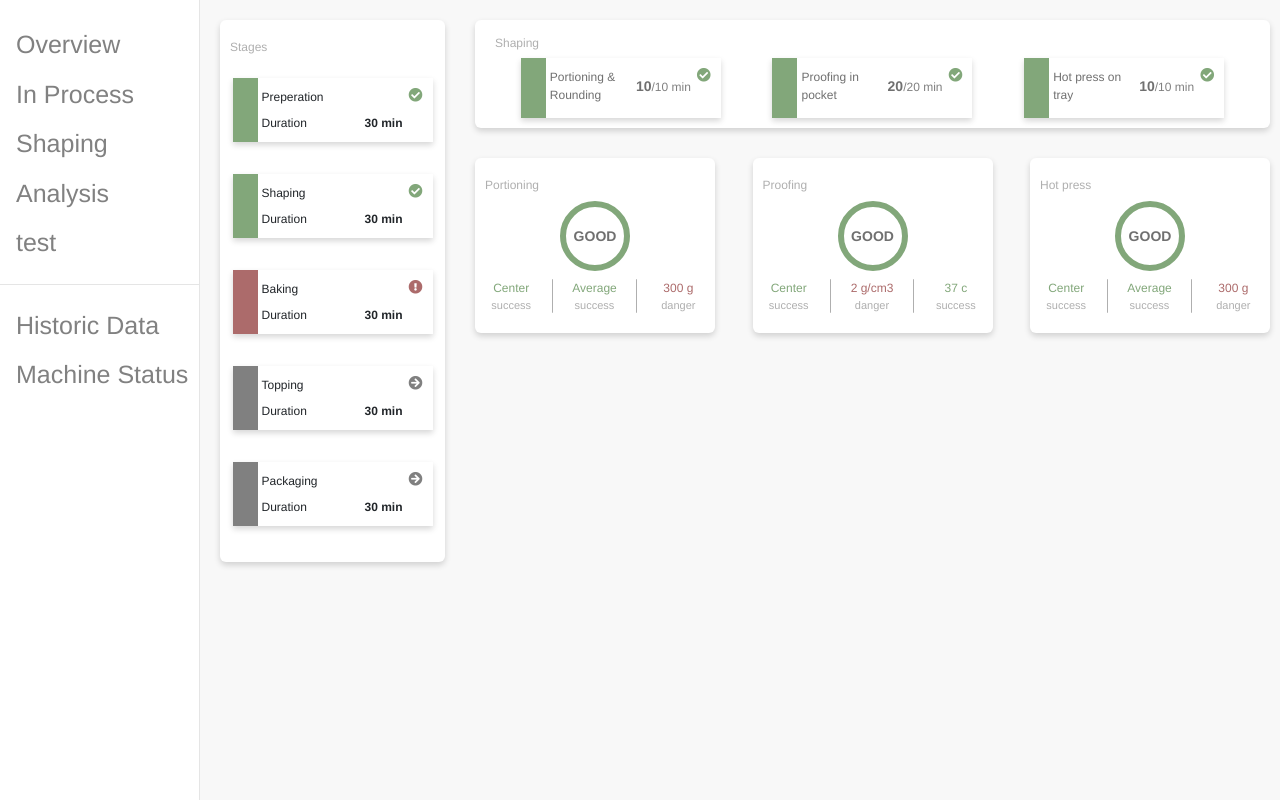
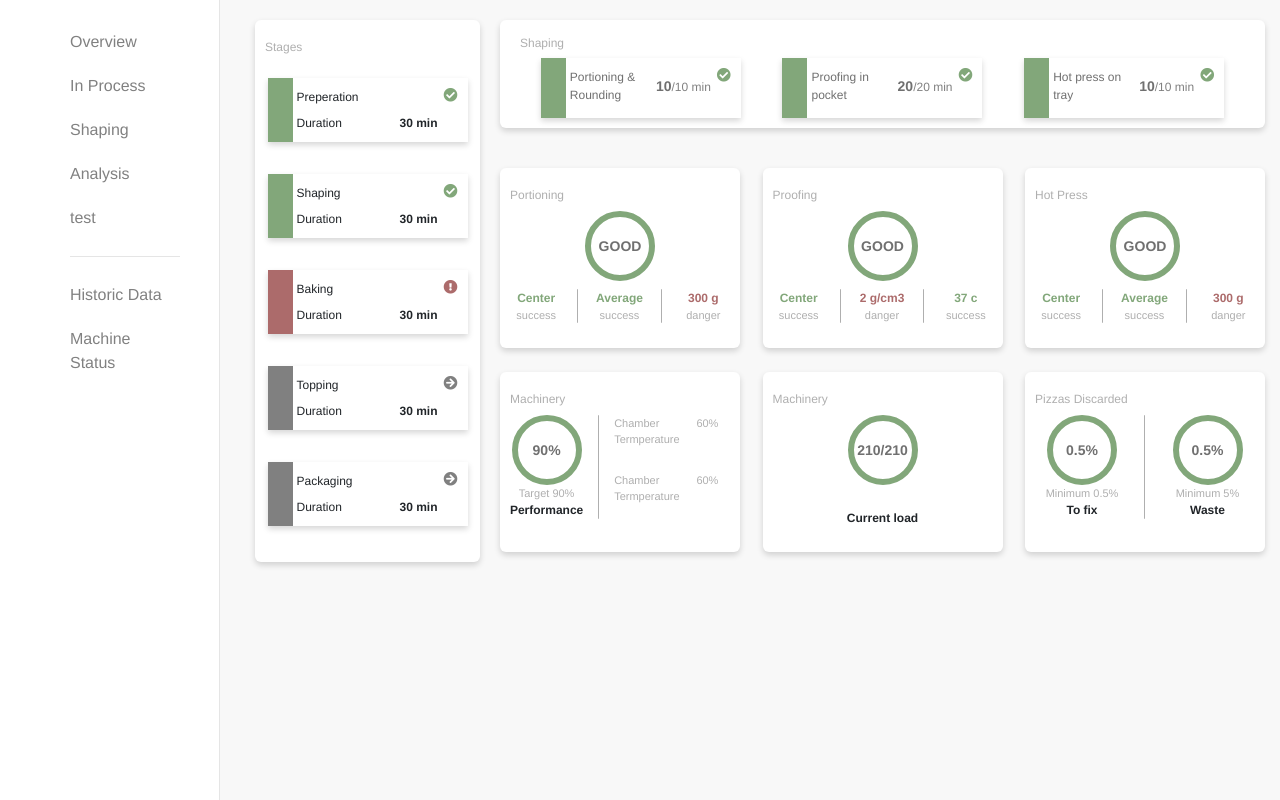
Before and after one commit to osterdalh/internetOfPizza, a React (Create React App) app: page /shaping in a window 1280 px wide. Built offline with nearby package versions, Linux system fonts and the light colour scheme.

Commit message:
shaping finished

```diff
--- a/src/App.css
+++ b/src/App.css
@@ -3,7 +3,7 @@ body{
 }
 
 .pageContent{
-  margin-left: 200px;
+  margin-left: 220px;
   height: 100vh;
   background-color: #f8f8f8;
 }
--- a/src/components/DetailedInfobox/DetailedInfobox.js
+++ b/src/components/DetailedInfobox/DetailedInfobox.js
@@ -6,12 +6,13 @@ import IconInfo from '../IconInfo/IconInfo'
 
 
 
-const DetailedInfobox = ({ name, circleText, sensors }) => {
+const DetailedInfobox = ({ name, circleText, sensors, children }) => {
     return (
         <div>
             <div className="DetailedInfobox">
                 <h5>{name} </h5>
-
+                {children ? children :
+                    <div>
                         <CircleInfo type="success">
                             <h6>{circleText}</h6>
                         </CircleInfo>
@@ -32,10 +33,11 @@ const DetailedInfobox = ({ name, circleText, sensors }) => {
                                     )
                                 })
                             }
+                        </div>
+                    </div>
+                }
 
 
-
-                </div>
 
             </div>
         </div>
--- a/src/components/DetailedInfobox/DetailedInfobox.scss
+++ b/src/components/DetailedInfobox/DetailedInfobox.scss
@@ -4,6 +4,7 @@
     padding: 20px 10px;
     width: 240px;
     background-color: white;
+    height: 180px;
     border-radius: 6px;
     box-shadow: 0 3px 6px 0 rgba(0, 0, 0, 0.16);
     h5 {
@@ -31,7 +32,7 @@
     }
     .sensorValue {
         font-size: 12px;
-        font-weight: 500;
+        font-weight: 700;
     }
     .sensorName {
         font-size: 11px;
--- a/src/components/Sidebar/Sidebar.js
+++ b/src/components/Sidebar/Sidebar.js
@@ -11,7 +11,8 @@ const Sidebar = () => {
         <div className="Sidebar ">
 
 
-            <div className="sidenav">
+            <div className="sidenav nav">
+                <div className="linkContainer">
                     <Link to="/">Overview</Link>
                     <Link to="/process">In Process</Link>
                     <Link to="/shaping">Shaping</Link>
@@ -20,7 +21,7 @@ const Sidebar = () => {
                     <hr />
                     <Link to="/history">Historic Data</Link>
                     <Link to="/machinestatus">Machine Status</Link>
-
+                </div>
             </div>
 
 
--- a/src/components/Sidebar/Sidebar.scss
+++ b/src/components/Sidebar/Sidebar.scss
@@ -3,7 +3,7 @@
 .sidenav {
 
     height: 100%;
-    width: 200px;
+    width: 220px;
     position: fixed;
     z-index: 1;
     top: 0;
@@ -12,24 +12,30 @@
     padding-top: 20px;
     border-right: 1px solid rgba(0,0,0,.1);
   }
+  .linkContainer{
+    width: 110px;
+    margin: 0 auto 0 70px;
+  }
 
   .sidenav a {
-    padding: 6px 8px 6px 16px;
+    padding: 10px 0;
     text-decoration: none;
-    font-size: 25px;
+    font-size: 16px;
+
     color: #818181;
     display: block;
   }
 
   .sidenav a:hover {
     color: black;
+    text-decoration: none;
   }
   .sidenav a:focus{
-    text-decoration: underline;
+    font-weight: 700;
     color: black;
+  }
 
 
-  }
   .main {
     margin-left: 160px; /* Same as the width of the sidenav */
     font-size: 28px; /* Increased text to enable scrolling */
--- a/src/pages/Shaping/Shaping.js
+++ b/src/pages/Shaping/Shaping.js
@@ -2,6 +2,7 @@ import React from 'react'
 import './Shaping.scss'
 import Infobox from '../../components/Infobox/Infobox'
 import DetailedInfobox from '../../components/DetailedInfobox/DetailedInfobox'
+import CircleInfo from '../../components/CircleInfo/CircleInfo'
 
 
 const StagesDetails = () => {
@@ -58,10 +59,8 @@ const StagesDetails = () => {
     )
 }
 
-const ShapingDetails = () => {
+const ShapingStatus = () => {
     return (
-        <div className="ShapingDetails">
-
         <div className="infoDetailsContainer">
             <h5 className="d-inline-block">Shaping</h5>
 
@@ -98,7 +97,27 @@ const ShapingDetails = () => {
 
 
         </div>
-            <div className="d-flex justify-content-between">
+    )
+}
+
+
+
+
+
+
+
+const Shaping = () => {
+    return (
+        <div className="container">
+            <div className="d-inline-block leftSide">
+                <StagesDetails></StagesDetails>
+
+            </div>
+            <div className="d-inline-block rightSide">
+                <ShapingStatus></ShapingStatus>
+                <div className="ShapingDetails px-0">
+
+                    <div className="d-flex justify-content-between mb-4">
                         <DetailedInfobox name="Portioning" circleText="GOOD" sensors={[
                             {
                                 name: "Position",
@@ -116,8 +135,8 @@ const ShapingDetails = () => {
                                 name: "Weight",
                                 value: "300 g",
                                 type: "danger"
-
-                    }]}></DetailedInfobox>
+                            }
+                        ]}></DetailedInfobox>
                         <DetailedInfobox name="Proofing" circleText="GOOD" sensors={[
                             {
                                 name: "Diameter",
@@ -136,8 +155,9 @@ const ShapingDetails = () => {
                                 value: "37 c",
                                 type: "success"
 
-                    }]}></DetailedInfobox>
-                <DetailedInfobox name="Hot press" circleText="GOOD" sensors={[
+                            }
+                        ]}></DetailedInfobox>
+                        <DetailedInfobox name="Hot Press" circleText="GOOD" sensors={[
                             {
                                 name: "Position",
                                 value: "Center",
@@ -155,27 +175,94 @@ const ShapingDetails = () => {
                                 value: "300 g",
                                 type: "danger"
 
-                    }]}></DetailedInfobox>
+                            }
+                        ]}></DetailedInfobox>
+
+                    </div>
+                    <div className="d-flex justify-content-between">
+                        <DetailedInfobox name="Machinery">
+                            <div className="row">
+                                <div className="col-5 devider text-center p-0">
+                                    <CircleInfo type="success">
+                                        <h6>90%</h6>
+                                    </CircleInfo>
+                                    <div className="sensorName">
+                                        Target 90%
+                                    </div>
+                                    <div className="sensorValue">
+                                        Performance
+                                    </div>
+                                </div>
+                                <div className="col-7 sensorName">
+                                    <div className="row">
+                                        <div className="col-8">
+                                            Chamber
+                                            Termperature
+                                        </div>
+                                        <div className="col-4 p-0">
+                                            60%
+                                        </div>
+                                    </div>
+                                    <div className="row pt-4">
+                                        <div className="col-8">
+                                            Chamber
+                                            Termperature
+                                        </div>
+                                        <div className="col-4 p-0">
+                                            60%
+                                        </div>
+                                    </div>
+                                </div>
+                            </div>
+                        </DetailedInfobox>
+                        <DetailedInfobox name="Machinery">
+                            <div className="d-flex justify-content-center">
+                                <div className=" text-center p-0">
+                                    <CircleInfo type="success">
+                                        <h6>210/210</h6>
+                                    </CircleInfo>
+                                    <div className="sensorValue pt-4">
+                                        Current load
+                                    </div>
+                                </div>
+                            </div>
+                        </DetailedInfobox>
+                        <DetailedInfobox name="Pizzas Discarded">
+                            <div className="row">
+                                <div className="col-6 text-center p-0 devider">
+                                    <CircleInfo type="success">
+                                        <h6>0.5%</h6>
+                                    </CircleInfo>
+                                    <div className="sensorName">
+                                        Minimum 0.5%
+                                    </div>
+                                    <div className="sensorValue">
+                                        To fix
+                                    </div>
+                                </div>
+                                <div className="col-6 text-center p-0 devider">
+                                    <CircleInfo type="success">
+                                        <h6>0.5%</h6>
+                                    </CircleInfo>
+                                    <div className="sensorName">
+                                    Minimum 5%
+                                    </div>
+                                    <div className="sensorValue">
+                                    Waste
+                                    </div>
+
+                                </div>
+                            </div>
+                        </DetailedInfobox>
+
+
+                    </div>
+                </div>
+
 
             </div>
         </div>
     )
 }
 
-
-const Shaping = () => {
-    return (
-        <div>
-            <div className="d-inline-block leftSide">
-                <StagesDetails></StagesDetails>
-
-            </div>
-            <div className="d-inline-block rightSide">
-
-                <ShapingDetails></ShapingDetails>
-            </div>
-        </div>
-    )
-}
-
 export default Shaping
--- a/src/pages/Shaping/Shaping.scss
+++ b/src/pages/Shaping/Shaping.scss
@@ -24,7 +24,8 @@
         box-shadow: 0 3px 6px 0 rgba(0, 0, 0, 0.16);
         background-color: #ffffff;
         padding: 10px 20px;
-        margin-bottom: 30px;
+        margin-bottom: 20px;
+        margin-top: 20px;
         h5{
             font-size: 12px;
             color: #afafaf;
```
Lines whose indentation alone changed are shown as unchanged.
